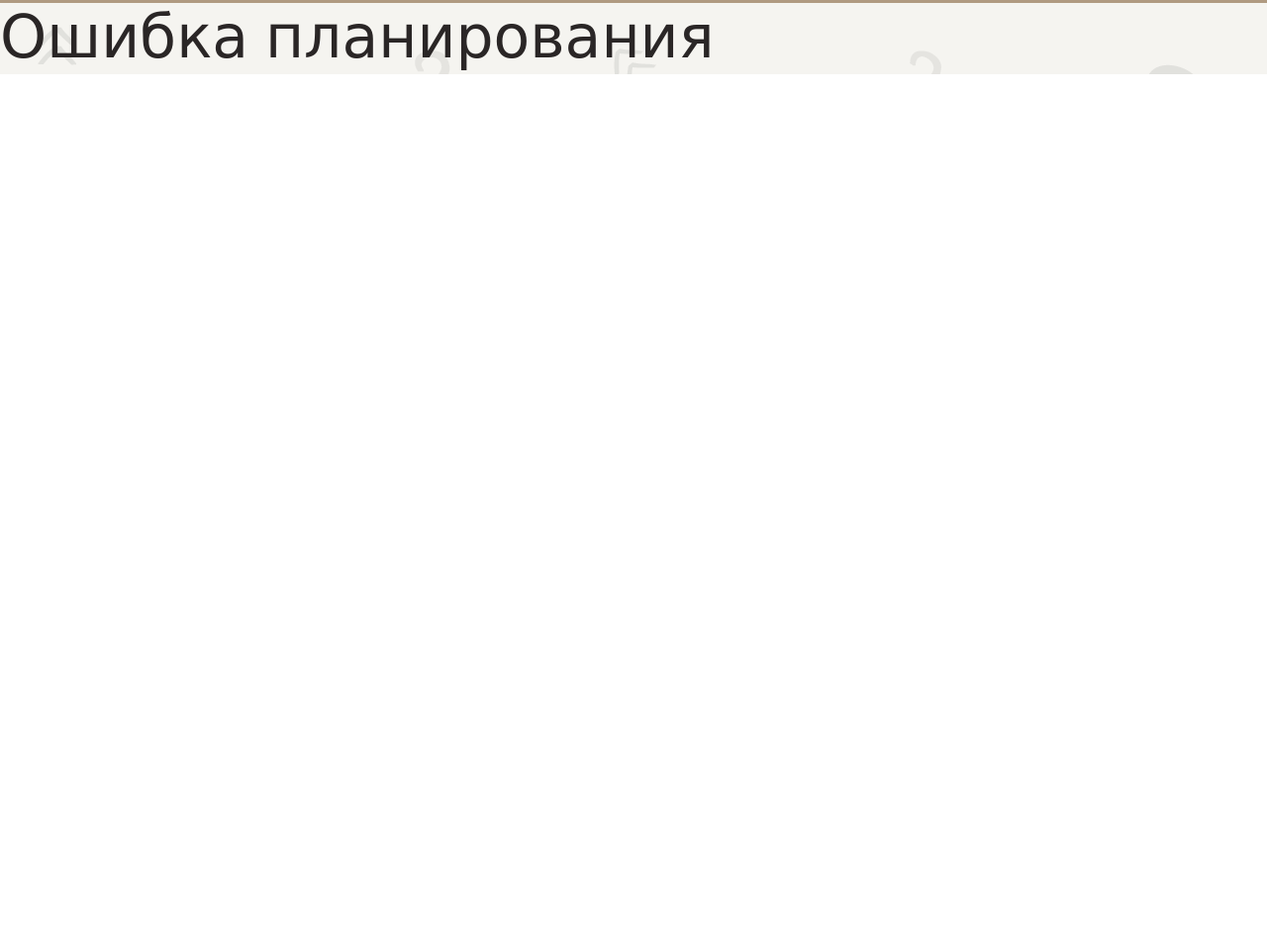
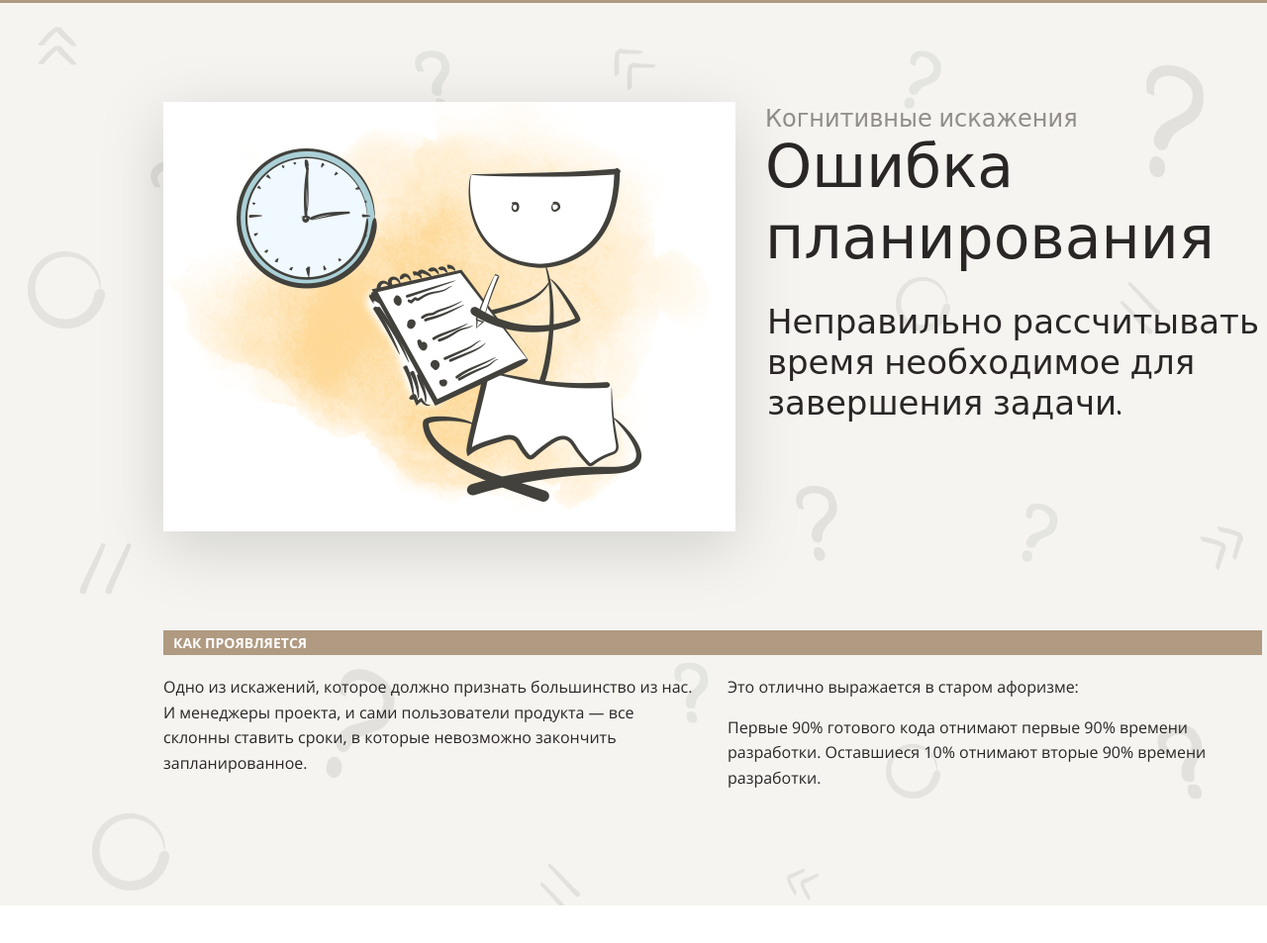
Before and after one commit to Abra19/cognitive_distortions_layout, a website: page src/index.html in a window 1280 px wide. Shown: the part 6468-7421 px from the top of the page at 99% size. Before the commit the page ends 6783 px from the top, so only its background shows below. Drawn offline with Linux system fonts and the light colour scheme; files whose address does not match are found by name.

Commit message:
project ten step finished

```diff
--- a/src/index.html
+++ b/src/index.html
@@ -95,7 +95,7 @@
                         </a>
                     </div>
                     <div class="card-item card-link">
-                        <a href="#problem-planing" class="card-item-content">
+                        <a href="#errors-in-planning" class="card-item-content">
                             <p class="card-number">5</p>
                             <p class="card-text color-base">Ошибка планирования</p>
                             <p class="card-description">
@@ -220,8 +220,38 @@
                 </div>
             </div>
         </section>
-        <section class="sample-problem-planing-defects section-bkgr section-bkgr-light" id="problem-planing">
-            <h2 class="color-dark">Ошибка планирования</h2>
+        <section class="sample-problem-planing-defects section-bkgr section-bkgr-light" id="errors-in-planning">
+            <div class="container">
+                <div class="section-header">
+                    <div class="section-element">
+                        <img src="../images/5.png" alt="Два программиста за работой" class="img-section" width="578" height="434">
+                    </div>
+                    <div class="section-element">
+                        <p class="cognitive-distortion cognitive-dark">Когнитивные искажения</p>
+                        <h2 class="section-title color-dark">Ошибка планирования</h2>
+                        <p class="distortion-description color-dark">
+                            Неправильно рассчитывать время необходимое для завершения задачи.
+                        </p>
+                    </div>
+                </div>
+                <h4 class="middle-title middle-title-dark">Как проявляется</h4>
+                <div class="text-container last-container">
+                    <div class="text-element">
+                        Одно из искажений, которое должно признать большинство из нас. И менеджеры проекта,
+                        и сами пользователи продукта — все склонны ставить сроки, в которые невозможно
+                        закончить запланированное.
+                    </div>
+                    <div class="text-element">
+                        <p>
+                            Это отлично выражается в старом афоризме:
+                        </p>
+                        <p>
+                            Первые 90% готового кода отнимают первые 90% времени разработки. Оставшиеся
+                            10% отнимают вторые 90% времени разработки.
+                        </p>
+                    </div>
+                </div>
+            </div>
         </section>
     </main>
     <footer class="main-footer container">
--- a/src/styles/style.css
+++ b/src/styles/style.css
@@ -69,6 +69,8 @@
   font: 16px/1.6em "Open Sans", sans-serif;
 }
 
+/* centered */
+
 .container {
   position: relative;
 
@@ -76,6 +78,8 @@
   margin: 0 auto;
   padding: 100px 0;
 }
+
+/* colors */
 
 .color-base {
   color: var(--base);
@@ -88,6 +92,8 @@
 .color-white {
   color: var(--white);
 }
+
+/* title */
 
 h1,
 h2,
@@ -108,6 +114,8 @@
 h3 {
   font-size: 34px;
 }
+
+/* background */
 
 .section-bkgr,
 .section-bkgr-light,
@@ -155,22 +163,7 @@
   background-color: var(--brown);
 }
 
-.text-container {
-  display: flex;
-  flex-direction: flex-start;
-}
-
-.text-element {
-  flex: 1;
-}
-
-.text-element:first-of-type {
-  margin-right: 30px;
-}
-
-.text-element p:first-of-type {
-  margin-bottom: 15px;
-}
+/* buttons */
 
 .btn {
   padding: 12px 24px;
@@ -187,6 +180,8 @@
   background-color: var(--btnhover);
 }
 
+/* sections decorations */
+
 .section-header {
   display: flex;
   align-items: flex-start;
@@ -196,6 +191,10 @@
 
 .section-element:first-child {
   margin-right: 30px;
+}
+
+.last-container {
+  padding-bottom: 15px;
 }
 
 .cognitive-distortion {
@@ -247,6 +246,25 @@
   background-color: var(--white);
 }
 
+/* text container for two column */
+
+.text-container {
+  display: flex;
+  flex-direction: flex-start;
+}
+
+.text-element {
+  flex: 1;
+}
+
+.text-element:first-of-type {
+  margin-right: 30px;
+}
+
+.text-element p:first-of-type {
+  margin-bottom: 15px;
+}
+
 /* header styles */
 .header-img {
   position: absolute;
@@ -278,7 +296,7 @@
   margin: 16px 0 0 570px;
 }
 
-/* define-problem */
+/* section with video */
 
 .define-problem {
   position: relative;
```
